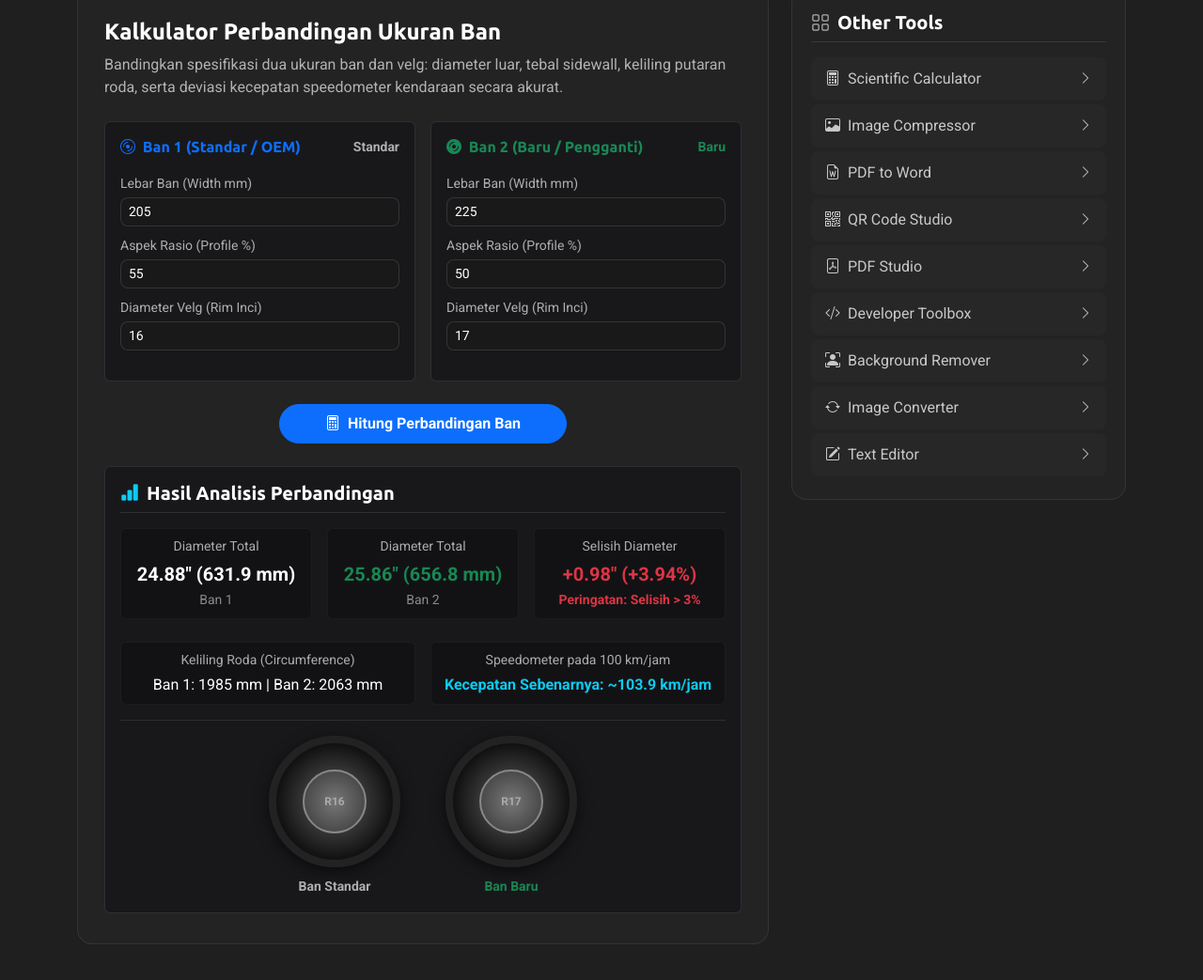
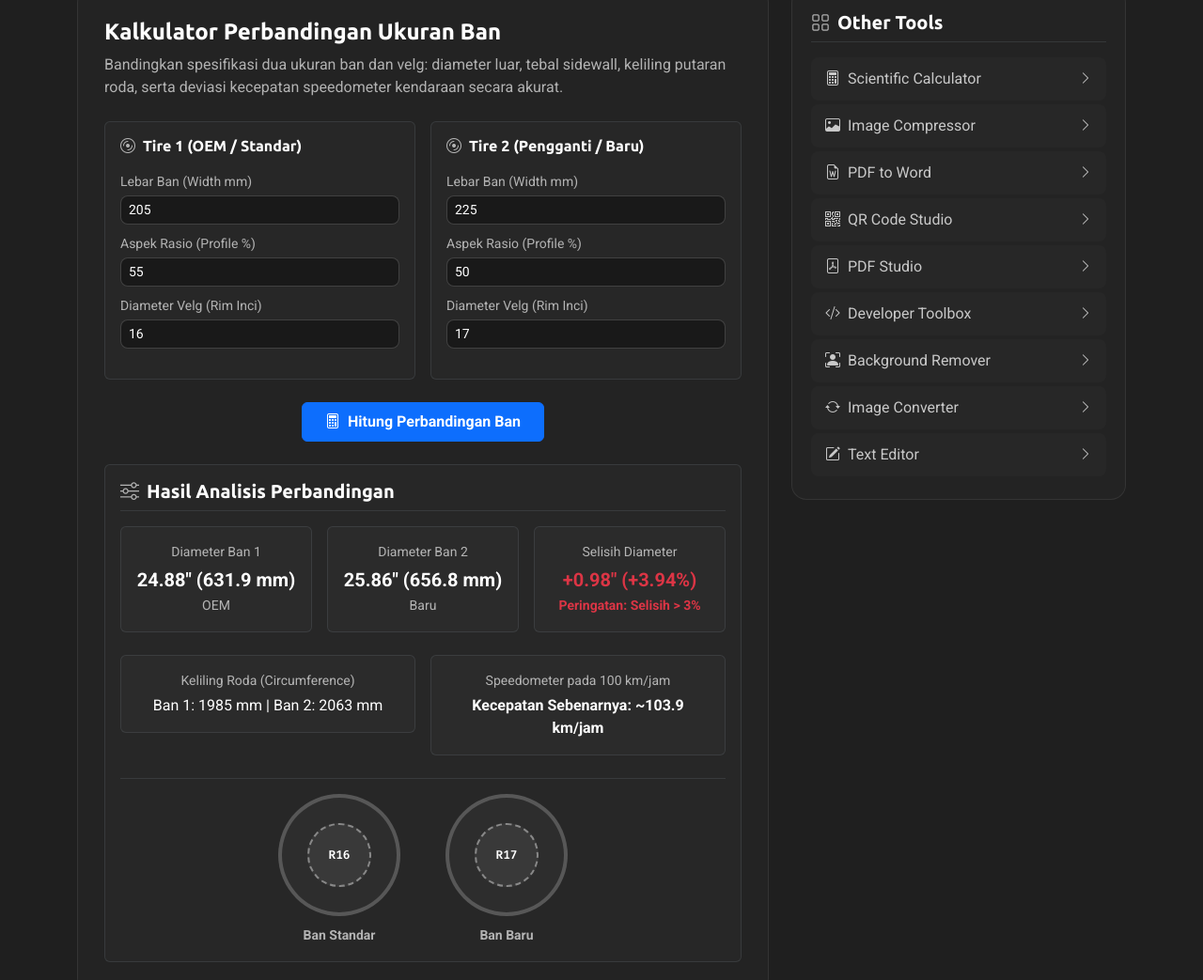
Before and after one commit to widifirmaan/javascript-aio-tools, a website: page tools/tire-comp.html in a window 1280 px wide. Shown: the part 134-1177 px from the top of the page at 94% size. Drawn offline with Linux system fonts and the light colour scheme.

Commit message:
fix(ui): clean result box slop, support scanned images in pdf-to-word, align calc equal button, clean tire ui, fix bg remover progress

```diff
--- a/assets/css/main.css
+++ b/assets/css/main.css
@@ -2791,7 +2791,6 @@ textarea:-ms-input-placeholder,
   background: #ffffff;
   color: #1f1f1f;
   font-weight: 700;
-  grid-column: span 2;
   border-color: #ffffff;
 }
 
--- a/tools/tire-comp.html
+++ b/tools/tire-comp.html
@@ -18,8 +18,8 @@
 
   <style>
     .tire-container {
-      width: 140px;
-      height: 140px;
+      width: 130px;
+      height: 130px;
       display: flex;
       align-items: center;
       justify-content: center;
@@ -29,9 +29,8 @@
       width: 100%;
       height: 100%;
       border-radius: 50%;
-      background: radial-gradient(circle, #333 40%, #111 70%, #000 100%);
-      border: 8px solid #222;
-      box-shadow: 0 4px 15px rgba(0,0,0,0.6);
+      background: rgba(255, 255, 255, 0.03);
+      border: 4px solid rgba(255, 255, 255, 0.2);
       display: flex;
       align-items: center;
       justify-content: center;
@@ -42,14 +41,15 @@
       width: 55%;
       height: 55%;
       border-radius: 50%;
-      background: radial-gradient(circle, #777 0%, #444 80%, #222 100%);
-      border: 2px solid #888;
+      background: rgba(255, 255, 255, 0.06);
+      border: 2px dashed rgba(255, 255, 255, 0.4);
       display: flex;
       align-items: center;
       justify-content: center;
-      color: #aaa;
-      font-size: 0.75rem;
-      font-weight: bold;
+      color: #ffffff;
+      font-size: 0.8rem;
+      font-weight: 600;
+      font-family: 'Fira Code', monospace;
     }
   </style>
 </head>
@@ -89,10 +89,9 @@
               <div class="row g-3 mb-4">
                 <!-- Tire 1 (Original) -->
                 <div class="col-md-6">
-                  <div class="p-3 rounded border border-secondary border-opacity-25" style="background: #18181b;">
+                  <div class="p-3 rounded border border-secondary border-opacity-25" style="background: rgba(255, 255, 255, 0.02);">
                     <div class="d-flex justify-content-between align-items-center mb-3">
-                      <h6 class="text-primary fw-bold mb-0"><i class="bi bi-disc me-1"></i> Ban 1 (Standar / OEM)</h6>
-                      <span class="text-secondary small fw-semibold">Standar</span>
+                      <h6 class="text-white fw-bold mb-0"><i class="bi bi-disc me-2 text-secondary"></i>Tire 1 (OEM / Standar)</h6>
                     </div>
 
                     <div class="mb-2">
@@ -112,10 +111,9 @@
 
                 <!-- Tire 2 (New) -->
                 <div class="col-md-6">
-                  <div class="p-3 rounded border border-secondary border-opacity-25" style="background: #18181b;">
+                  <div class="p-3 rounded border border-secondary border-opacity-25" style="background: rgba(255, 255, 255, 0.02);">
                     <div class="d-flex justify-content-between align-items-center mb-3">
-                      <h6 class="text-success fw-bold mb-0"><i class="bi bi-disc-fill me-1"></i> Ban 2 (Baru / Pengganti)</h6>
-                      <span class="text-success small fw-semibold">Baru</span>
+                      <h6 class="text-white fw-bold mb-0"><i class="bi bi-disc me-2 text-secondary"></i>Tire 2 (Pengganti / Baru)</h6>
                     </div>
 
                     <div class="mb-2">
@@ -135,53 +133,53 @@
               </div>
 
               <div class="d-flex justify-content-center mb-4">
-                <button type="button" id="calculateBtn" class="btn btn-primary rounded-pill px-5 py-2 fw-semibold">
+                <button type="button" id="calculateBtn" class="btn btn-primary px-4 py-2 fw-semibold">
                   <i class="bi bi-calculator me-1"></i> Hitung Perbandingan Ban
                 </button>
               </div>
 
               <!-- Results Area -->
-              <div id="results" class="p-3 rounded border border-secondary border-opacity-25" style="background: #18181b;">
+              <div id="results" class="p-3 rounded border border-secondary border-opacity-25" style="background: rgba(255, 255, 255, 0.02);">
                 <h5 class="fw-bold text-white mb-3 pb-2 border-bottom border-secondary border-opacity-25">
-                  <i class="bi bi-bar-chart-fill text-info me-2"></i>Hasil Analisis Perbandingan
+                  <i class="bi bi-sliders me-2 text-secondary"></i>Hasil Analisis Perbandingan
                 </h5>
 
                 <div class="row g-3 text-center mb-4">
                   <div class="col-sm-4">
-                    <div class="p-2 rounded bg-black bg-opacity-25 border border-secondary border-opacity-10">
-                      <span class="text-secondary small d-block mb-1">Diameter Total</span>
+                    <div class="p-3 rounded border border-secondary border-opacity-25" style="background: rgba(255, 255, 255, 0.02);">
+                      <span class="text-secondary small d-block mb-1">Diameter Ban 1</span>
                       <strong class="text-white fs-5 d-block" id="diameter1Result">24.88" (631.9 mm)</strong>
-                      <span class="text-muted small">Ban 1</span>
+                      <span class="text-secondary small">OEM</span>
                     </div>
                   </div>
                   <div class="col-sm-4">
-                    <div class="p-2 rounded bg-black bg-opacity-25 border border-secondary border-opacity-10">
-                      <span class="text-secondary small d-block mb-1">Diameter Total</span>
-                      <strong class="text-success fs-5 d-block" id="diameter2Result">25.86" (656.8 mm)</strong>
-                      <span class="text-muted small">Ban 2</span>
+                    <div class="p-3 rounded border border-secondary border-opacity-25" style="background: rgba(255, 255, 255, 0.02);">
+                      <span class="text-secondary small d-block mb-1">Diameter Ban 2</span>
+                      <strong class="text-white fs-5 d-block" id="diameter2Result">25.86" (656.8 mm)</strong>
+                      <span class="text-secondary small">Baru</span>
                     </div>
                   </div>
                   <div class="col-sm-4">
-                    <div class="p-2 rounded bg-black bg-opacity-25 border border-secondary border-opacity-10">
+                    <div class="p-3 rounded border border-secondary border-opacity-25" style="background: rgba(255, 255, 255, 0.02);">
                       <span class="text-secondary small d-block mb-1">Selisih Diameter</span>
-                      <strong class="text-warning fs-5 d-block" id="diameterDiffResult">+0.98" (+3.94%)</strong>
-                      <span class="text-muted small" id="fitmentNotice">Toleransi Wajar</span>
+                      <strong class="text-white fs-5 d-block" id="diameterDiffResult">+0.98" (+3.94%)</strong>
+                      <span class="text-secondary small" id="fitmentNotice">Toleransi Wajar</span>
                     </div>
                   </div>
                 </div>
 
                 <!-- Speedometer Offset & Circumference -->
-                <div class="row g-3 text-center mb-3">
+                <div class="row g-3 text-center mb-4">
                   <div class="col-sm-6">
-                    <div class="p-2 rounded bg-black bg-opacity-25 border border-secondary border-opacity-10">
+                    <div class="p-3 rounded border border-secondary border-opacity-25" style="background: rgba(255, 255, 255, 0.02);">
                       <span class="text-secondary small d-block mb-1">Keliling Roda (Circumference)</span>
                       <span class="text-white d-block" id="circumferenceDiffResult">Ban 1: 78.16" | Ban 2: 81.24"</span>
                     </div>
                   </div>
                   <div class="col-sm-6">
-                    <div class="p-2 rounded bg-black bg-opacity-25 border border-secondary border-opacity-10">
+                    <div class="p-3 rounded border border-secondary border-opacity-25" style="background: rgba(255, 255, 255, 0.02);">
                       <span class="text-secondary small d-block mb-1">Speedometer pada 100 km/jam</span>
-                      <span class="text-info fw-bold d-block" id="speedoResult">Kecepatan Nyata: ~103.9 km/jam</span>
+                      <span class="text-white fw-bold d-block" id="speedoResult">Kecepatan Nyata: ~103.9 km/jam</span>
                     </div>
                   </div>
                 </div>
@@ -202,7 +200,7 @@
                         <div class="rim-circle" id="rimVisual2">R17</div>
                       </div>
                     </div>
-                    <span class="text-success small fw-semibold">Ban Baru</span>
+                    <span class="text-secondary small fw-semibold">Ban Baru</span>
                   </div>
                 </div>
               </div>
```
Also changed, not shown: scripts/test-tools.mjs (+66 -3 lines), tools/pdf-word.html (+37 -4 lines), tools/remove-bg.html (+22 -5 lines), README.md, screenshots/Scientific Calculator Desktop.png, screenshots/Scientific Calculator Mobile.png, screenshots/Tire Comparison Desktop.png, screenshots/Tire Comparison Mobile.png, 1 other file.
